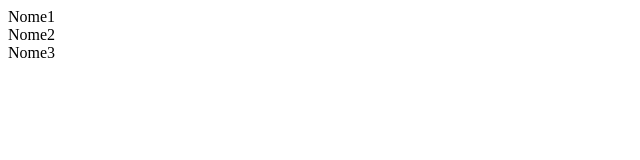
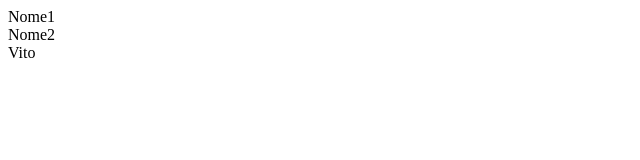
Before and after one commit to leorospo/euso, a plain HTML site: page public/index.html in a window 1280 px wide. Shown: the full height of the page, 0-640 px from the left. Drawn offline with Linux system fonts and the light colour scheme; some packages are replaced by stand-ins of ours.

Commit message:
Aggiunta Vito

```diff
--- a/public/index.html
+++ b/public/index.html
@@ -21,6 +21,6 @@
   <body>
     <div>Nome1</div>
     <div>Nome2</div>
-    <div>Nome3</div>
+    <div>Vito</div>
   </body>
 </html>
```
